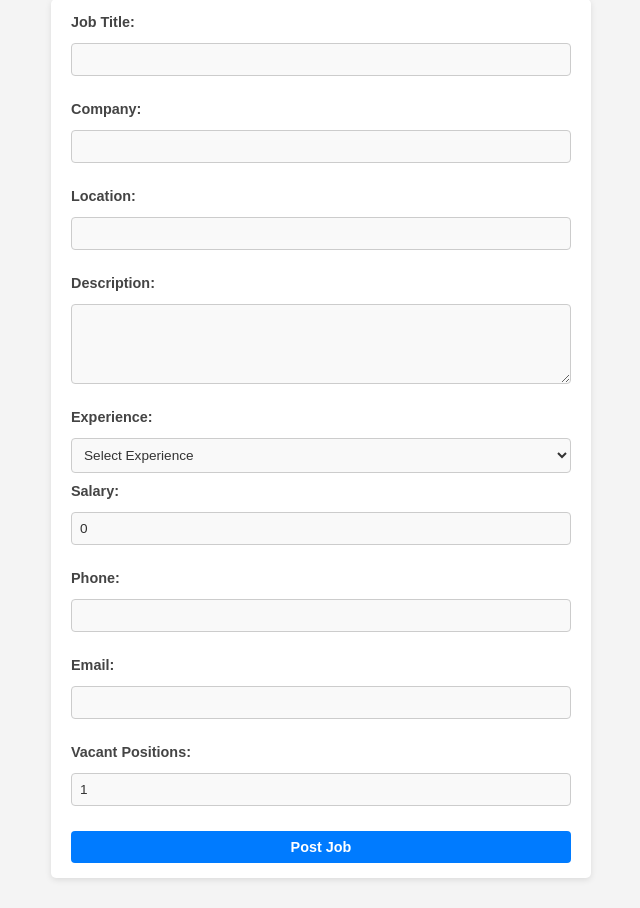
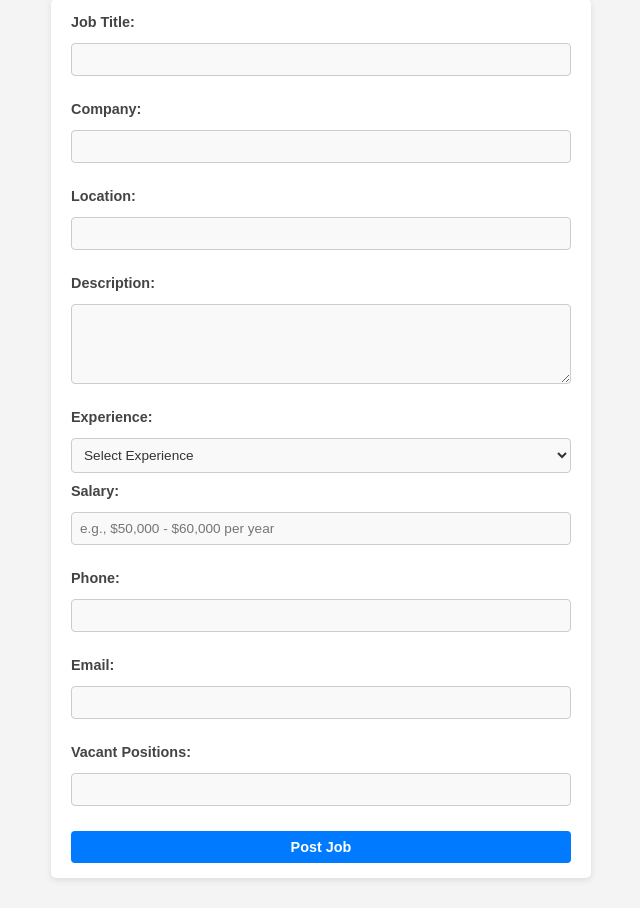
Before and after one commit to hari-0007/Website_Post, a PHP site: template admin/views/post_job_view.php in a window 1280 px wide. Shown: the part 31-939 px from the top of the page, without its empty margins (319-959 px from the left). Run offline with PHP 8.4, Linux system fonts and the light colour scheme; the template is opened without the code that fills it, so the values that code supplies are empty.

Commit message:
Update post_job_view.php

```diff
--- a/admin/views/post_job_view.php
+++ b/admin/views/post_job_view.php
@@ -139,7 +139,7 @@
         </select>
 
         <label for="salary">Salary:</label>
-        <input type="text" id="salary" name="salary" value="0" placeholder="e.g., $50,000 - $60,000 per year" required>
+        <input type="text" id="salary" name="salary" placeholder="e.g., $50,000 - $60,000 per year" required>
 
         <label for="phones">Phone:</label>
         <input type="text" id="phones" name="phones" required>
@@ -148,7 +148,7 @@
         <input type="email" id="emails" name="emails" required>
 
         <label for="vacant_positions">Vacant Positions:</label>
-        <input type="number" id="vacant_positions" name="vacant_positions" value="1" min="1" required>
+        <input type="number" id="vacant_positions" name="vacant_positions" min="1" required>
 
         <button type="submit">Post Job</button>
     </form>
```
